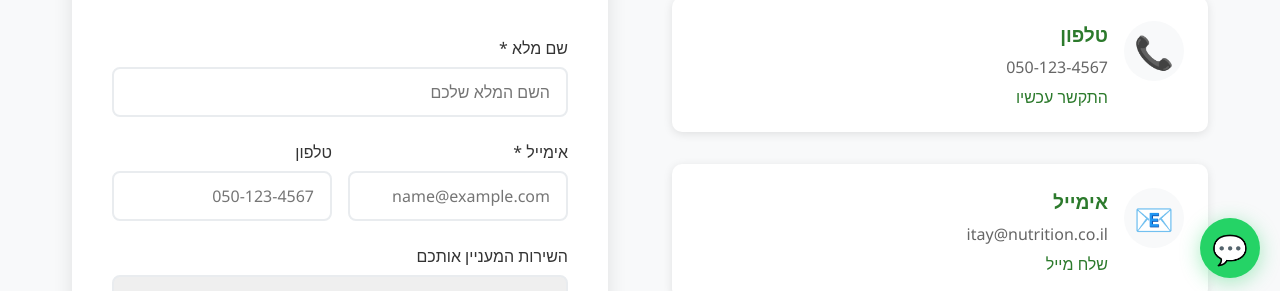
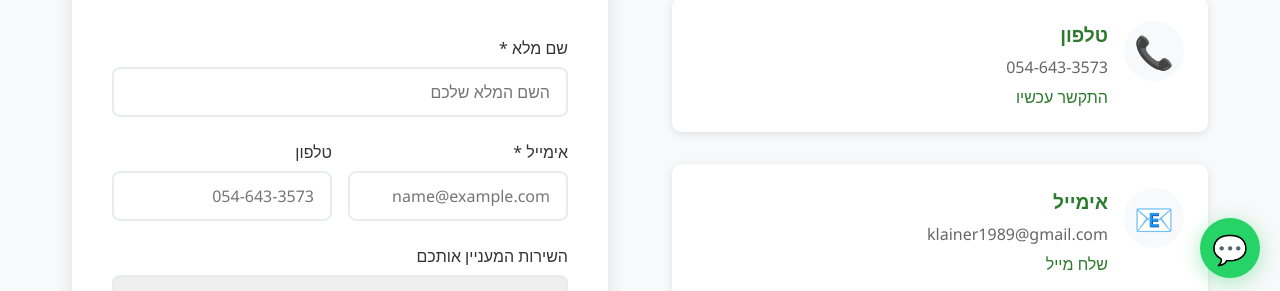
Before and after one commit to klainer1989/itay_website, a Next.js app: page /contact in a window 1280 px wide. Shown: the part 502-793 px from the top of the page. Built offline with nearby package versions, Linux system fonts and the light colour scheme.

Commit message:
create first website version

```diff
--- a/src/app/contact/page.tsx
+++ b/src/app/contact/page.tsx
@@ -76,8 +76,8 @@ export default function Contact() {
                 <div className={styles.contactIcon}>📞</div>
                 <div>
                   <h3>טלפון</h3>
-                  <p>050-123-4567</p>
-                  <a href="tel:050-123-4567" className={styles.contactLink}>
+                  <p>054-643-3573</p>
+                  <a href="tel:054-643-3573" className={styles.contactLink}>
                     התקשר עכשיו
                   </a>
                 </div>
@@ -87,8 +87,8 @@ export default function Contact() {
                 <div className={styles.contactIcon}>📧</div>
                 <div>
                   <h3>אימייל</h3>
-                  <p>itay@nutrition.co.il</p>
-                  <a href="mailto:itay@nutrition.co.il" className={styles.contactLink}>
+                  <p>klainer1989@gmail.com</p>
+                  <a href="mailto:klainer1989@gmail.com" className={styles.contactLink}>
                     שלח מייל
                   </a>
                 </div>
@@ -177,7 +177,7 @@ export default function Contact() {
                       name="phone"
                       value={formData.phone}
                       onChange={handleChange}
-                      placeholder="050-123-4567"
+                      placeholder="054-643-3573"
                     />
                   </div>
                 </div>
```
